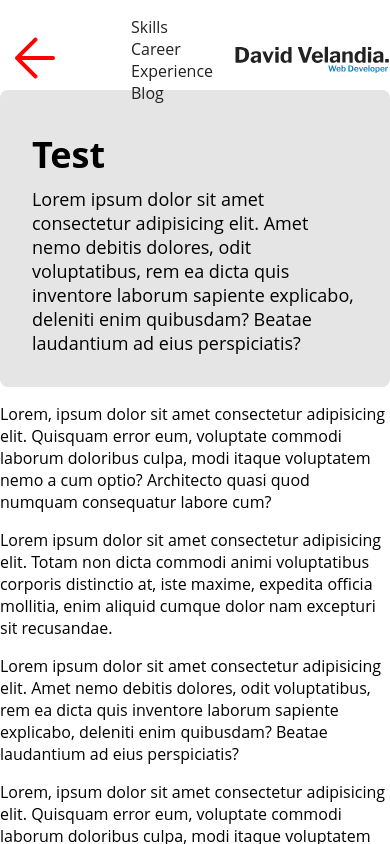
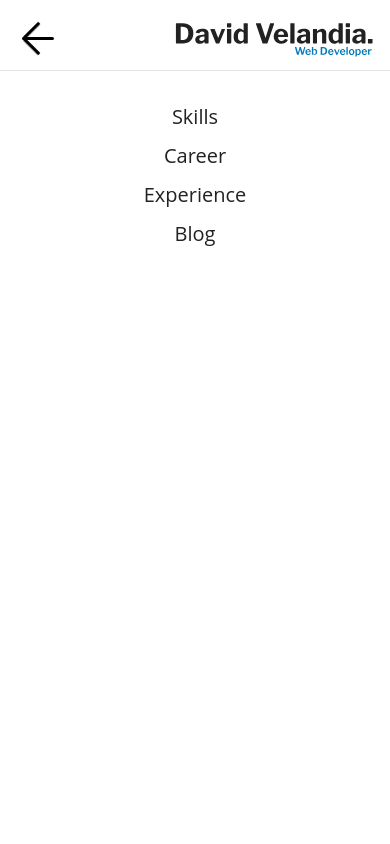
Before and after one commit to david-velandia/david-velandia.github.io, a Next.js app: page / in a window 390 px wide. Both pictures are taken after a click on the button 35 px from the left and 60 px from the top of the page. Shown: the top 844 px of the page. Built offline with nearby package versions, Linux system fonts and the light colour scheme.

Commit message:
Mobile Menu adjustments

```diff
--- a/components/atoms/Hamburger/Hamburger.styles.ts
+++ b/components/atoms/Hamburger/Hamburger.styles.ts
@@ -8,7 +8,6 @@ export const Container = styled.button`
   display: inline-block;
   overflow: visible;
   margin: 0;
-  padding: 15px;
   cursor: pointer;
   transition-timing-function: linear;
   transition-duration: 0.15s;
@@ -41,7 +40,7 @@ export const Inner = styled.div<InnerProps>`
     transition-duration: 0.15s;
     transition-property: transform;
     border-radius: 4px;
-    background-color: red;
+    background-color: currentColor;
   }
 
   &:after,
--- a/components/atoms/Hamburger/Hamburger.view.tsx
+++ b/components/atoms/Hamburger/Hamburger.view.tsx
@@ -2,12 +2,13 @@ import React, { FC } from 'react';
 import { Box, Container, Inner } from './Hamburger.styles';
 
 interface HamburgerProps {
+  className?: string;
   isActive?: boolean;
   onClick: () => void;
 }
 
-export const Hamburger: FC<HamburgerProps> = ({ isActive, onClick }) => (
-  <Container onClick={onClick}>
+export const Hamburger: FC<HamburgerProps> = ({ isActive, onClick, className }) => (
+  <Container className={className} onClick={onClick}>
     <Box>
       <Inner $isActive={isActive} />
     </Box>
--- a/components/layouts/MainLayout/MainLayout.styles.ts
+++ b/components/layouts/MainLayout/MainLayout.styles.ts
@@ -3,14 +3,16 @@ import styled from 'styled-components';
 export const Header = styled.header`
   align-items: center;
   background-color: ${({ theme }) => theme.colors.white};
-  height: 60px;
-  margin: 30px auto 0;
+  height: 80px;
+  margin: 0 auto;
   max-width: 1150px;
   position: sticky;
   top: 0;
   width: 100%;
 
   ${({ theme }) => theme.query.desktop} {
+    margin: 30px auto 0;
+    height: 60px;
     padding: 0 21px;
   }
 `;
@@ -18,6 +20,7 @@ export const Header = styled.header`
 export const Main = styled.main`
   margin: auto;
   max-width: 1150px;
+  padding: 0 16px 0 36px;
 
   ${({ theme }) => theme.query.desktop} {
     padding: 20px 21px 20px 89px;
--- a/components/molecules/Navbar/Navbar.styles.ts
+++ b/components/molecules/Navbar/Navbar.styles.ts
@@ -1,9 +1,11 @@
 import styled from 'styled-components';
+import { Hamburger } from '@/atoms';
 
 export const Nav = styled.nav`
   align-items: center;
   display: flex;
   height: 100%;
+  padding: 0 16px 0 12px;
   justify-content: space-between;
   width: 100%;
 
@@ -13,8 +15,13 @@ export const Nav = styled.nav`
 `;
 
 export const LogoLink = styled.a`
-  width: 264px;
+  width: 200px;
   cursor: pointer;
+  z-index: 100;
+
+  ${({ theme }) => theme.query.desktop} {
+    width: 264px;
+  }
 `;
 
 export const DesktopMenu = styled.ul`
@@ -26,15 +33,57 @@ export const DesktopMenu = styled.ul`
 
 export const NavItem = styled.li`
   list-style: none;
+  margin-bottom: 12px;
 `;
 
 export const NavLink = styled.a`
   color: ${({ theme }) => theme.colors.mainBlack};
   cursor: pointer;
   text-decoration: none;
-  padding: 0 21px;
+  padding: 0;
+  font-size: 20px;
 
   &:hover {
     text-decoration: underline;
   }
+
+  ${({ theme }) => theme.query.desktop} {
+    font-size: 18px;
+    padding: 0 21px;
+  }
 `;
+
+export const MobileHamburger = styled(Hamburger)`
+  z-index: 100;
+  transform: scale(0.8);
+`;
+
+export const MobileContainer = styled.div`
+  background: ${({ theme }) => theme.colors.white};
+  width: 100%;
+  position: absolute;
+  height: 100vh;
+  left: 0;
+  top: 0;
+  overflow-y: hidden;
+  animation-timing-function: ease-in;
+  animation-duration: 0.15s;
+  animation-name: slidein;
+
+  @keyframes slidein {
+    from {
+      height: 0;
+    }
+
+    to {
+      height: 100vh;
+    }
+  }
+`;
+
+export const MobileList = styled.ul`
+  margin-top: 70px;
+  border-top: 1px solid ${({ theme }) => theme.colors.primary};
+  padding: 32px 0;
+  text-align: center;
+`;
--- a/components/molecules/Navbar/Navbar.view.tsx
+++ b/components/molecules/Navbar/Navbar.view.tsx
@@ -2,8 +2,17 @@ import React, { FC, useState } from 'react';
 import NextLink from 'next/link';
 
 import { Logo } from '@/atoms/Icons';
-import { Hide, Hamburger } from '@/atoms';
-import { DesktopMenu, LogoLink, Nav, NavItem, NavLink } from './Navbar.styles';
+import { Hide } from '@/atoms';
+import {
+  DesktopMenu,
+  LogoLink,
+  MobileContainer,
+  MobileHamburger,
+  MobileList,
+  Nav,
+  NavItem,
+  NavLink,
+} from './Navbar.styles';
 
 export interface NavbarProps {
   items: {
@@ -22,10 +31,10 @@ export const Navbar: FC<NavbarProps> = ({ items }) => {
   return (
     <Nav>
       <Hide devices={['desktop']}>
-        <Hamburger isActive={isActive} onClick={handleHamburgerClick} />
+        <MobileHamburger isActive={isActive} onClick={handleHamburgerClick} />
         {isActive && (
-          <div>
-            <ul>
+          <MobileContainer>
+            <MobileList>
               {items.map((item) => (
                 <NavItem key={`menu-${item.label}`}>
                   <NextLink href={item.to}>
@@ -33,8 +42,8 @@ export const Navbar: FC<NavbarProps> = ({ items }) => {
                   </NextLink>
                 </NavItem>
               ))}
-            </ul>
-          </div>
+            </MobileList>
+          </MobileContainer>
         )}
       </Hide>
       <NextLink href="/">
```
